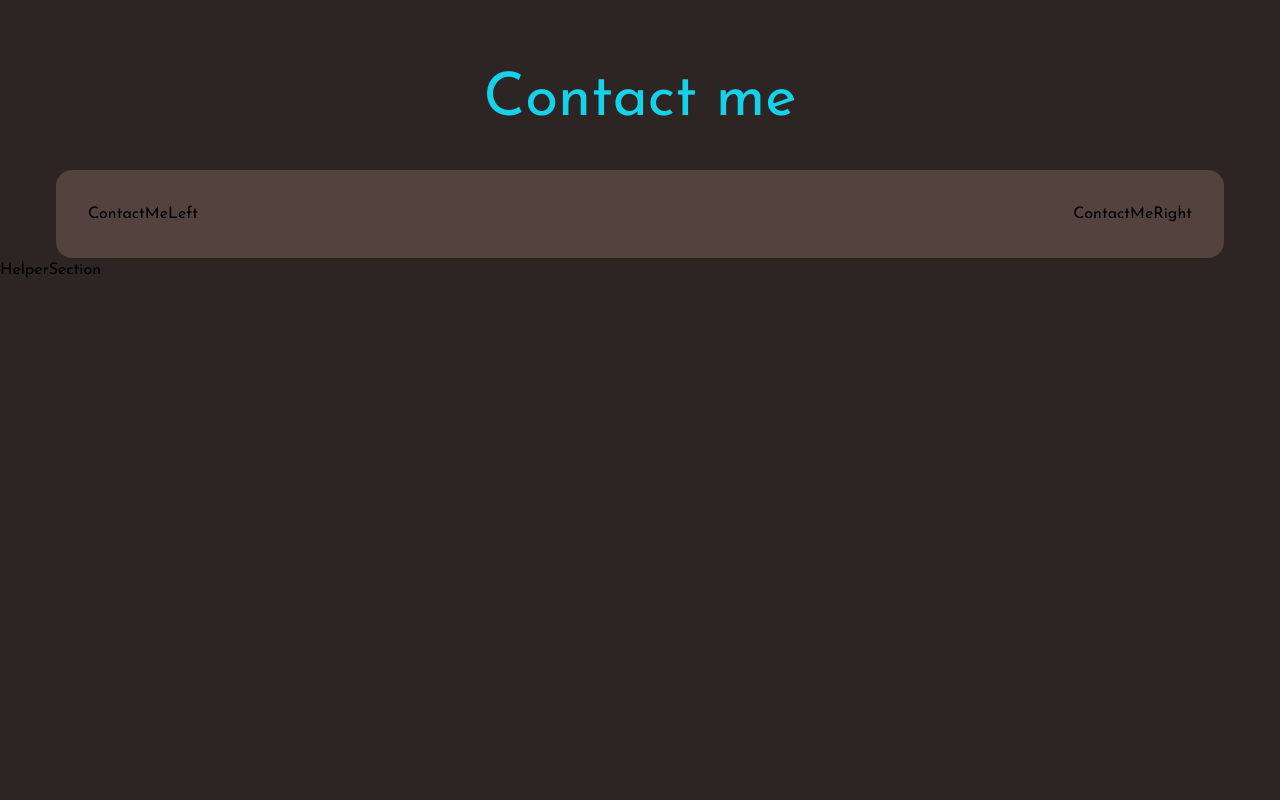
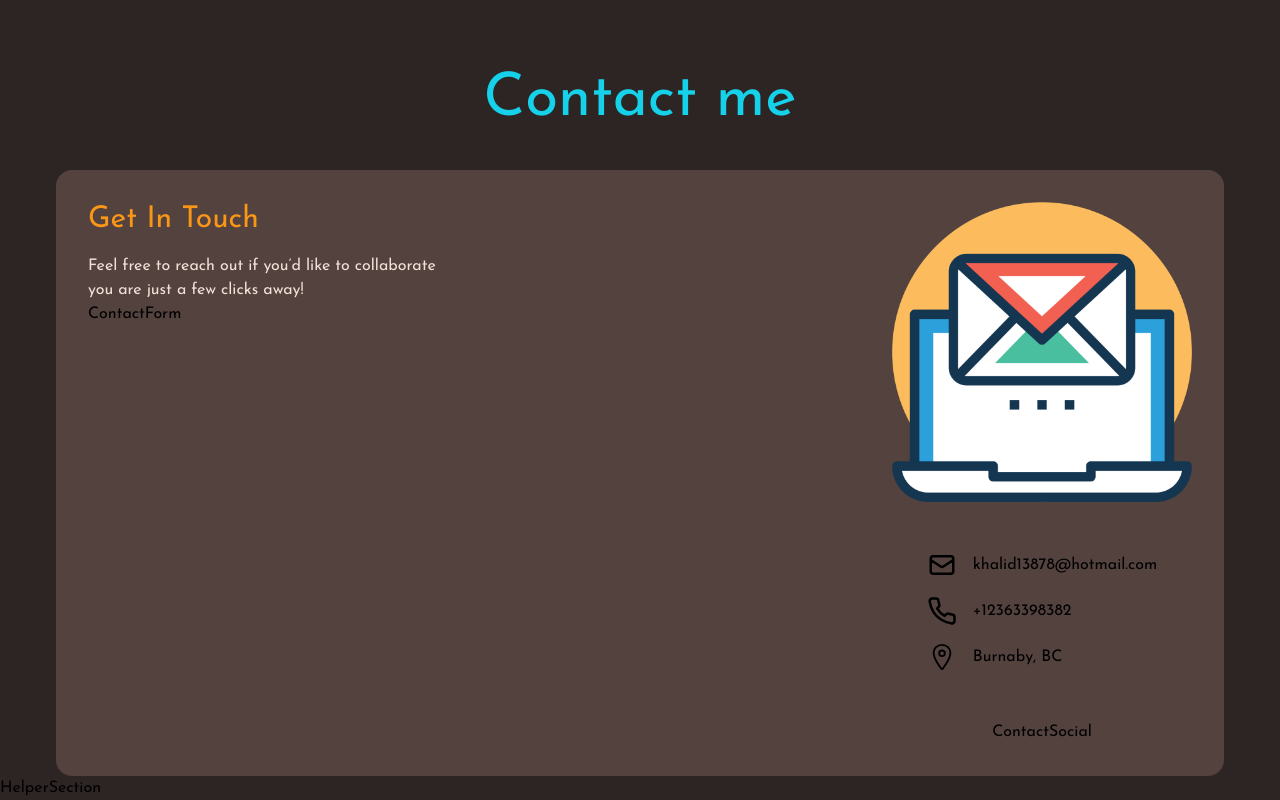
Before and after one commit to khalidkarimkqr/khalidkarimkqr.github.io, a React (Vite) app: page / in a window 1280 px wide. Shown: the part 3815-4615 px from the top of the page. Before the commit the page ends 4097 px from the top, so only its background shows below. Built offline with nearby package versions, Linux system fonts and the light colour scheme.

Commit message:
Added my personal links and info and styled it well

```diff
--- /dev/null
+++ b/src/components/contactMe/ContactForm.jsx
@@ -0,0 +1,7 @@
+import React from "react";
+
+const ContactForm = () => {
+  return <div>ContactForm</div>;
+};
+
+export default ContactForm;
--- /dev/null
+++ b/src/components/contactMe/ContactInfo.jsx
@@ -0,0 +1,17 @@
+import React from "react";
+import { HiOutlineMail } from "react-icons/hi";
+import { FiPhone } from "react-icons/fi";
+import { IoLocationOutline } from "react-icons/io5";
+import SingleInfo from "./SingleInfo";
+
+const ContactInfo = () => {
+  return (
+    <div className="flex flex-col gap-4">
+      <SingleInfo text="khalid13878@hotmail.com" Image={HiOutlineMail} />
+      <SingleInfo text="+12363398382" Image={FiPhone} />
+      <SingleInfo text="Burnaby, BC" Image={IoLocationOutline} />
+    </div>
+  );
+};
+
+export default ContactInfo;
--- a/src/components/contactMe/ContactMeLeft.jsx
+++ b/src/components/contactMe/ContactMeLeft.jsx
@@ -1,7 +1,21 @@
 import React from "react";
+import ContactForm from "./ContactForm";
+// import ContactText from "./ContactText";
 
 const ContactMeLeft = () => {
-  return <div>ContactMeLeft</div>;
+  return (
+    <div>
+      <div>
+        <h2 className="text-orange text-3xl mb-4">Get In Touch</h2>
+        <p className="text-white">
+          Feel free to reach out if you’d like to collaborate
+          <br />
+          you are just a few clicks away!
+        </p>
+      </div>
+      <ContactForm />
+    </div>
+  );
 };
 
 export default ContactMeLeft;
--- a/src/components/contactMe/ContactMeRight.jsx
+++ b/src/components/contactMe/ContactMeRight.jsx
@@ -1,7 +1,20 @@
 import React from "react";
 
+import ContactInfo from "./ContactInfo";
+import ContactSocial from "./ContactSocial";
+
 const ContactMeRight = () => {
-  return <div>ContactMeRight</div>;
+  return (
+    <div className="flex flex-col items-center justify-center gap-12">
+      <img
+        src="../public/images/email-image.png"
+        alt="Contact Me"
+        className="max-w-[300px]"
+      />
+      <ContactInfo />
+      <ContactSocial />
+    </div>
+  );
 };
 
 export default ContactMeRight;
--- /dev/null
+++ b/src/components/contactMe/ContactSocial.jsx
@@ -0,0 +1,7 @@
+import React from "react";
+
+const ContactSocial = () => {
+  return <div>ContactSocial</div>;
+};
+
+export default ContactSocial;
--- /dev/null
+++ b/src/components/contactMe/SingleInfo.jsx
@@ -0,0 +1,12 @@
+import React from "react";
+
+const SingleInfo = ({ text, Image }) => {
+  return (
+    <div className="flex gap-4 items-center justify-start">
+      <Image className="text-3xl" />
+      <p>{text}</p>
+    </div>
+  );
+};
+
+export default SingleInfo;
```
